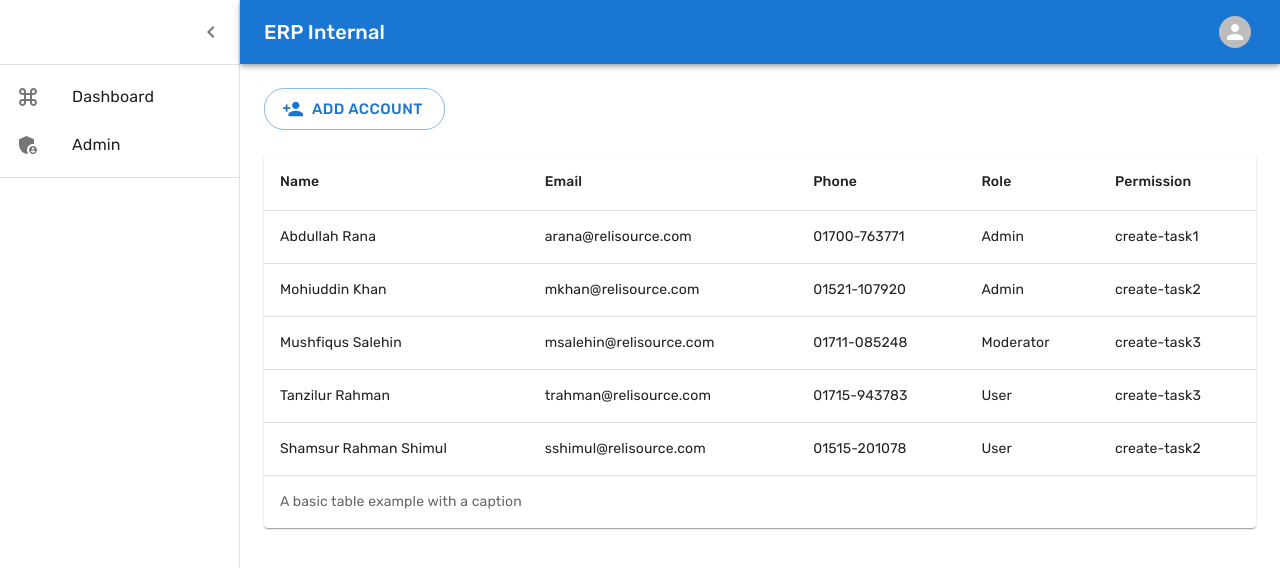
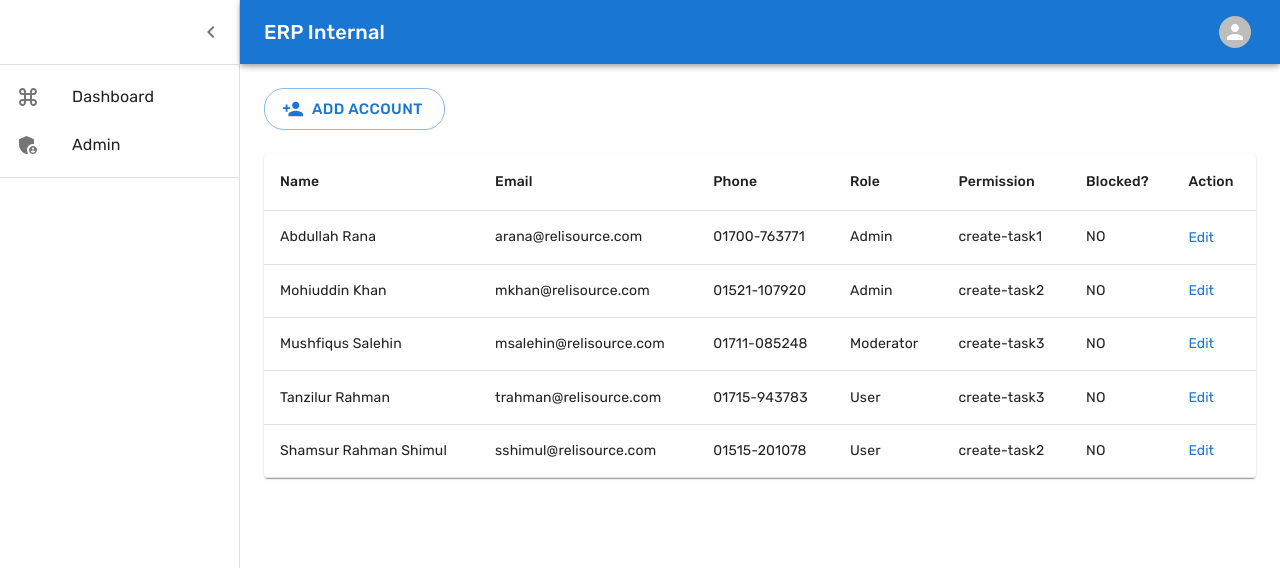
Before and after one commit to makmashuk/erp-RS, a Next.js app: page /dashboard/admin in a window 1280 px wide. Shown: the top 568 px of the page. Built offline with nearby package versions, Linux system fonts and the light colour scheme; data requests are answered from the project's data file.

Commit message:
user table updated

```diff
--- a/pages/dashboard/admin.js
+++ b/pages/dashboard/admin.js
@@ -10,6 +10,11 @@ import TableRow from "@mui/material/TableRow";
 import Paper from "@mui/material/Paper";
 import Button from "@mui/material/Button";
 import PersonAddIcon from "@mui/icons-material/PersonAdd";
+import NextLink from "next/link";
+import MuiLink from "@mui/material/Link";
+import Switch from "@mui/material/Switch";
+import FormControl from "@mui/material/FormControl";
+import FormControlLabel from "@mui/material/FormControlLabel";
 
 import Api from "./../../helper/api";
 
@@ -38,7 +43,6 @@ export default function Admin() {
       </Button>
       <TableContainer component={Paper}>
         <Table sx={{ minWidth: 650 }} aria-label="caption table">
-          <caption>A basic table example with a caption</caption>
           <TableHead>
             <TableRow>
               <TableCell>Name</TableCell>
@@ -46,6 +50,8 @@ export default function Admin() {
               <TableCell>Phone</TableCell>
               <TableCell>Role</TableCell>
               <TableCell>Permission</TableCell>
+              <TableCell>Blocked?</TableCell>
+              <TableCell>Action</TableCell>
             </TableRow>
           </TableHead>
           <TableBody>
@@ -64,6 +70,14 @@ export default function Admin() {
                 {usr.permissions.map((item) => (
                   <TableCell key={item.permission_id}>{item.title}</TableCell>
                 ))}
+                <TableCell>{(usr.isBlocked && `YES`) || `NO`}</TableCell>
+                <TableCell>
+                  <NextLink href={`/dashboard/edit-profile?q=` + usr.user_id}>
+                    <MuiLink component="button" underline="hover">
+                      Edit
+                    </MuiLink>
+                  </NextLink>
+                </TableCell>
               </TableRow>
             ))}
           </TableBody>
```
